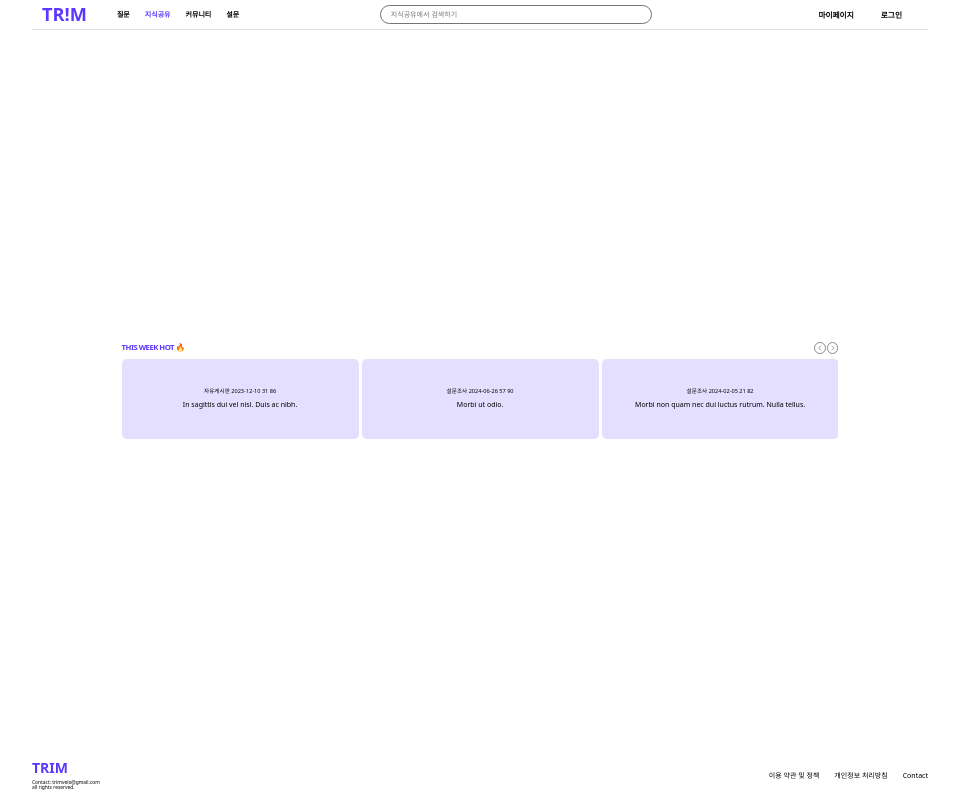
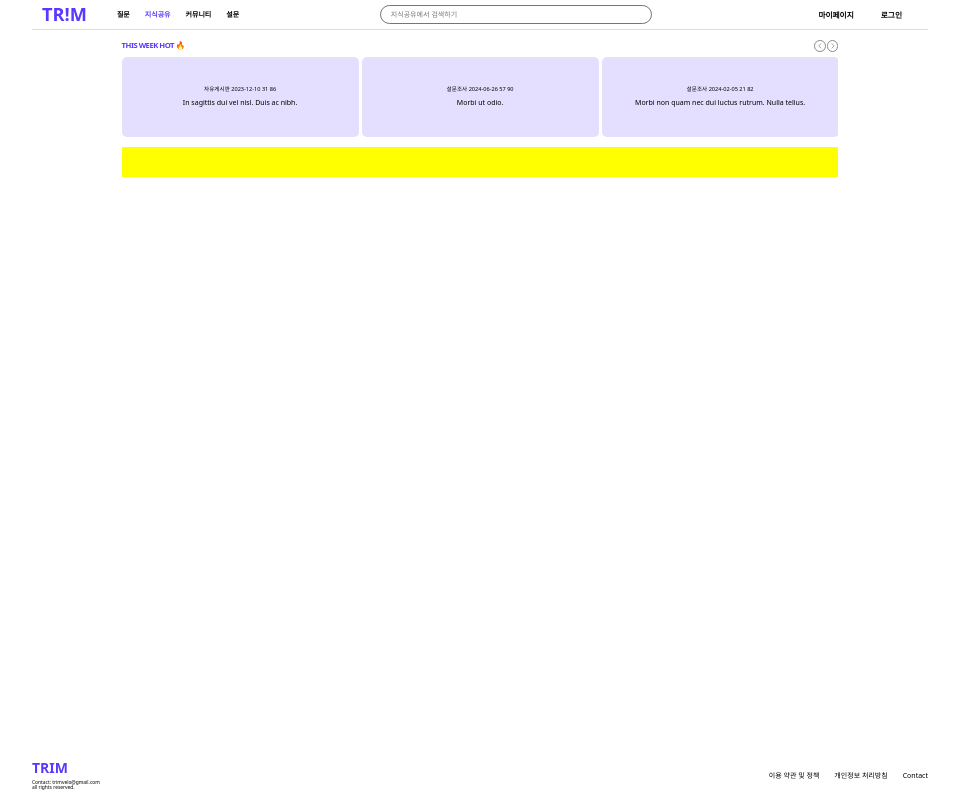
Before and after one commit to potato637/trim-front, a React (Create React App) app: page /share in a window 1280 px wide. Shown: the whole page, without its empty margins (160-1119 px from the left). Built offline with nearby package versions, Linux system fonts and the light colour scheme.

Commit message:
before radio button

```diff
--- a/src/components/hot.tsx
+++ b/src/components/hot.tsx
@@ -51,6 +51,7 @@ const HotContainer = styled.div`
   justify-content: center;
   align-items: center;
   gap: 5px;
+  padding-top: 10px;
 `;
 const HotHeaderWrapper = styled.div`
   display: flex;
--- /dev/null
+++ b/src/components/searchwithtag.tsx
@@ -0,0 +1,22 @@
+import styled from "styled-components";
+
+const Container = styled.div`
+  width: 100%;
+  display: flex;
+  justify-content: center;
+  align-items: center;
+  padding-top: 10px;
+`;
+const SearchContainer = styled.div`
+  width: 80%;
+  background-color: yellow;
+  height: 30px;
+`;
+
+export default function Searchwithtag() {
+  return (
+    <Container>
+      <SearchContainer></SearchContainer>
+    </Container>
+  );
+}
--- a/src/pages/questiontab.tsx
+++ b/src/pages/questiontab.tsx
@@ -1,5 +1,11 @@
 import Hot from "../components/hot";
+import Searchwithtag from "../components/searchwithtag";
 
 export default function Questiontab() {
-  return <Hot />;
+  return (
+    <>
+      <Hot />
+      <Searchwithtag />
+    </>
+  );
 }
--- a/src/pages/sharetab.tsx
+++ b/src/pages/sharetab.tsx
@@ -1,5 +1,11 @@
 import Hot from "../components/hot";
+import Searchwithtag from "../components/searchwithtag";
 
 export default function Sharetab() {
-  return <Hot />;
+  return (
+    <>
+      <Hot />
+      <Searchwithtag />
+    </>
+  );
 }
--- a/src/root.tsx
+++ b/src/root.tsx
@@ -89,7 +89,6 @@ const MainWrapper = styled.main`
   width: 100%;
   display: flex;
   flex-direction: column;
-  justify-content: center;
   align-items: stretch;
 `;
 
```
